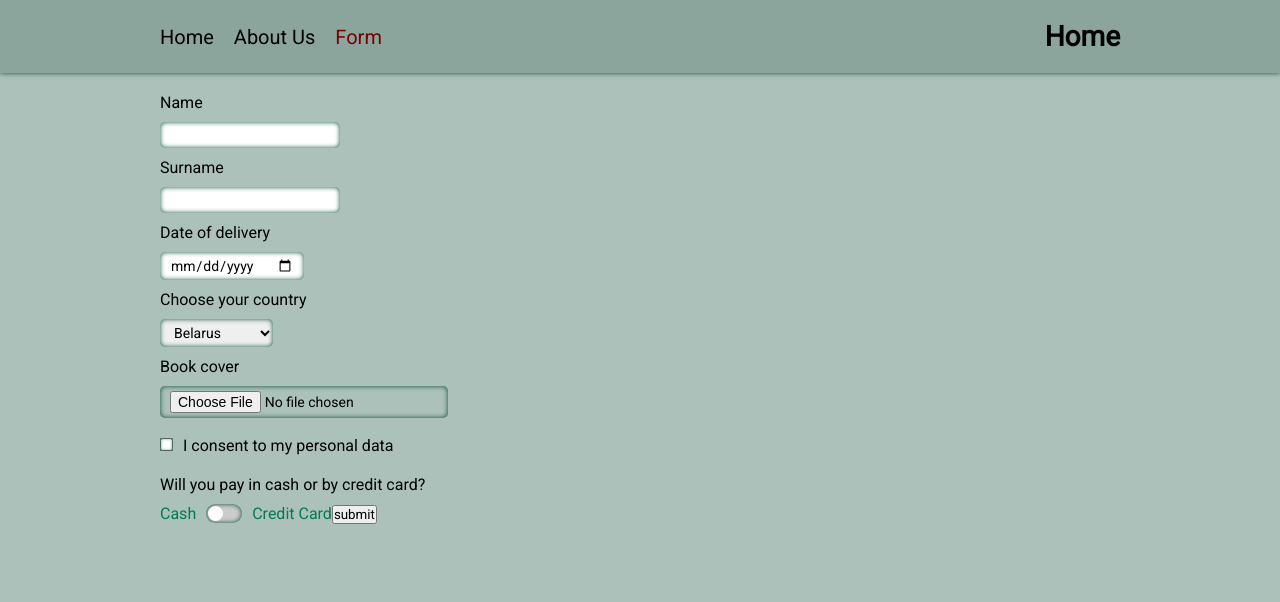
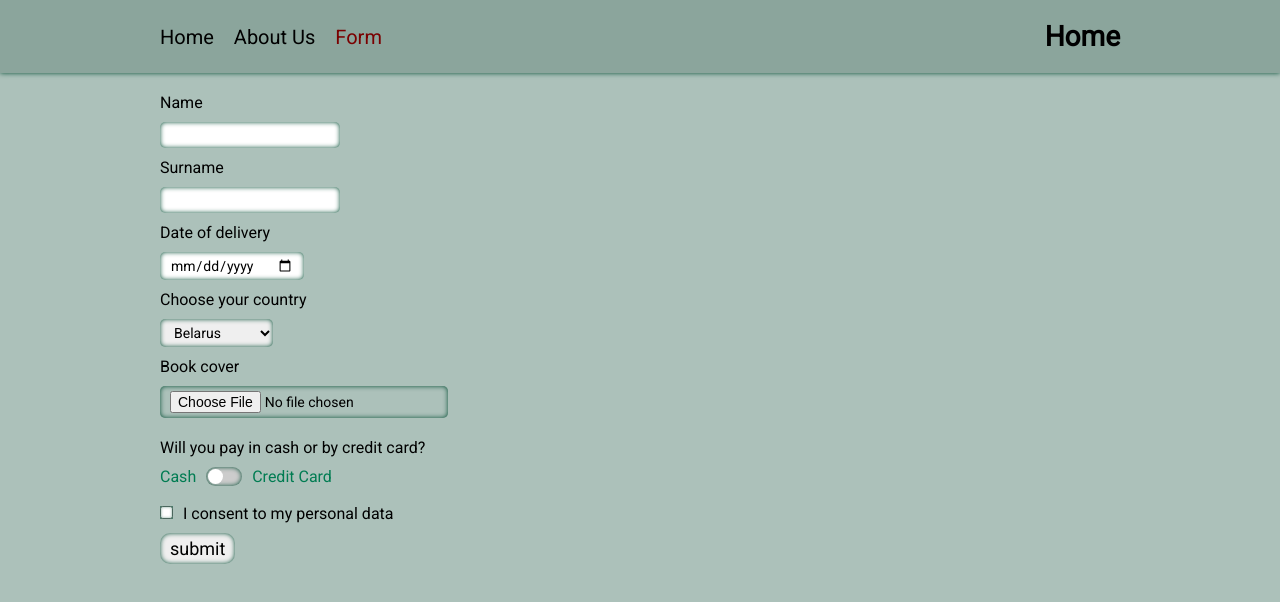
Before and after one commit to Tatiana-312/react2023q1, a React (Vite) app in the folder react-components/: page /form in a window 1280 px wide. Shown: the top 602 px of the page. Built offline with nearby package versions, Linux system fonts and the light colour scheme.

Commit message:
feat: add styles for Form

```diff
--- /dev/null
+++ b/react-components/src/components/Form/Form.module.css
@@ -0,0 +1,9 @@
+.submit__button {
+  border-radius: 10px;
+  padding: 5px 10px;
+  font-size: 18px;
+  border: none;
+  box-shadow: inset 0 0 5px rgb(5 78 53);
+  cursor: pointer;
+  transition: 0.5s;
+}
--- a/react-components/src/components/Form/Form.tsx
+++ b/react-components/src/components/Form/Form.tsx
@@ -3,6 +3,7 @@ import React from 'react';
 import Select from '../../components/Select/Select';
 import Checkbox from '../../components/Checkbox/Checkbox';
 import ToggleSwitch from '../../components/ToggleSwitch/ToggleSwitch';
+import classes from './Form.module.css';
 
 class Form extends React.Component {
   nameInput: React.RefObject<HTMLInputElement>;
@@ -49,9 +50,9 @@ class Form extends React.Component {
           refer={this.countrySelect}
         />
         <Input type="file" label="Book cover" name="file" refer={this.fileInput} />
+        <ToggleSwitch />
         <Checkbox name="permission" label="I consent to my personal data" />
-        <ToggleSwitch />
-        <input type="submit" value="submit" />
+        <input className={classes.submit__button} type="submit" value="submit" />
       </form>
     );
   }
```
